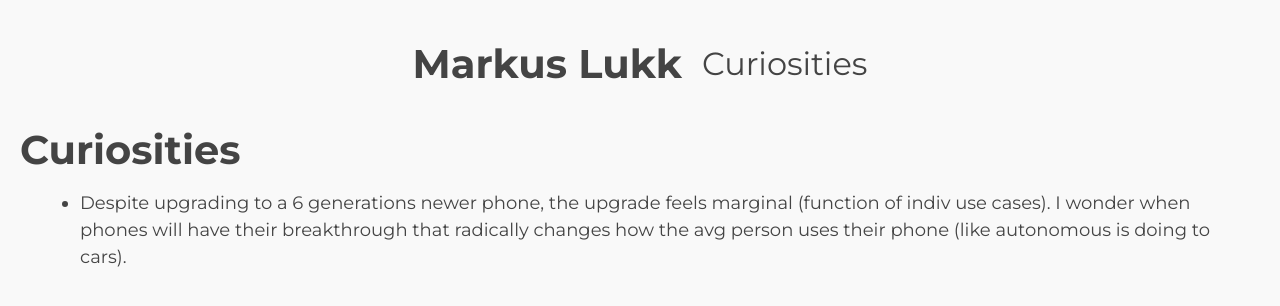
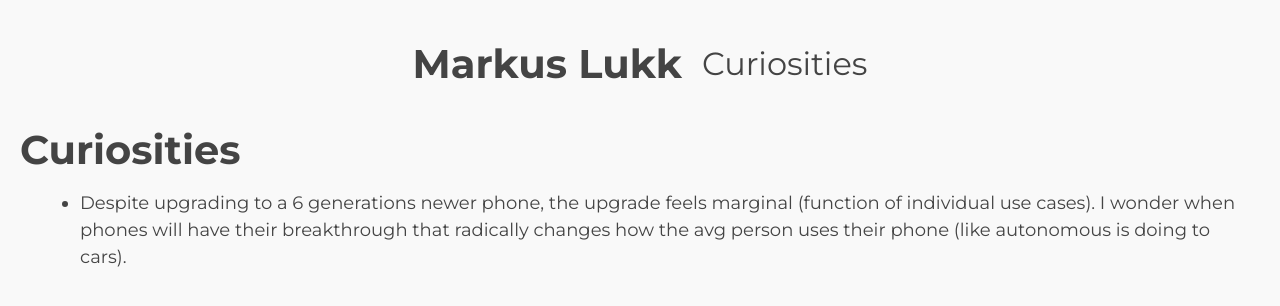
Before and after one commit to markuslukk/markuslukk.github.io, a Jekyll site: the page built from curiosities.html, in a window 1280 px wide. Shown: the top 306 px of the page. Built offline with Jekyll 4.4.1, drawn with Linux system fonts in a browser that asks for light colours.

Commit message:
Update curiosities.html

```diff
--- a/curiosities.html
+++ b/curiosities.html
@@ -4,5 +4,5 @@ layout: default
 <h1>Curiosities</h1>
 
 <ul>
-    <li>Despite upgrading to a 6 generations newer phone, the upgrade feels marginal (function of indiv use cases). I wonder when phones will have their breakthrough that radically changes how the avg person uses their phone (like autonomous is doing to cars).</li>
+    <li>Despite upgrading to a 6 generations newer phone, the upgrade feels marginal (function of individual use cases). I wonder when phones will have their breakthrough that radically changes how the avg person uses their phone (like autonomous is doing to cars).</li>
 </ul>
```
